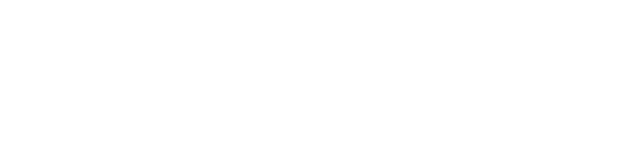
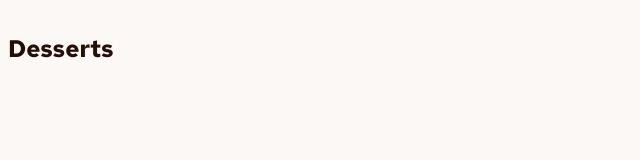
Before and after one commit to BuhleMtshali/shopping-cart, a plain HTML site: page index.html in a window 1280 px wide. Shown: the whole page, without its empty margins (0-640 px from the left). Drawn offline with Linux system fonts and the light colour scheme.

Commit message:
updated the stylesheet

```diff
--- a/app.css
+++ b/app.css
@@ -14,3 +14,16 @@ body {
   font-family: var(--font-family);
   background-color: var(--bg-color);
 }
+
+.container {
+  display: flex;
+  flex-direction: column;
+  justify-content: center;
+  align-items: flex-start;
+  min-height: 10vh;
+}
+
+h2 {
+  font-weight: 700;
+  color: var(--rose-900);
+}
--- a/index.html
+++ b/index.html
@@ -10,6 +10,11 @@
       href="https://fonts.googleapis.com/css2?family=Red+Hat+Text:ital,wght@0,300..700;1,300..700&display=swap"
       rel="stylesheet"
     />
+    <link rel="stylesheet" href="app.css" />
   </head>
-  <body></body>
+  <body>
+    <div class="container">
+      <h2>Desserts</h2>
+    </div>
+  </body>
 </html>
```
